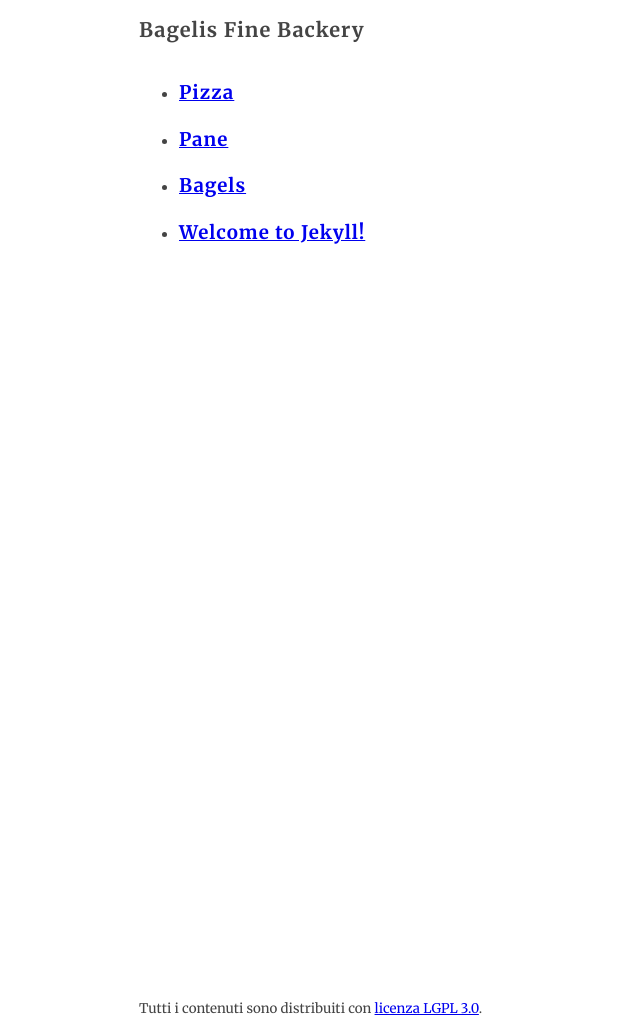
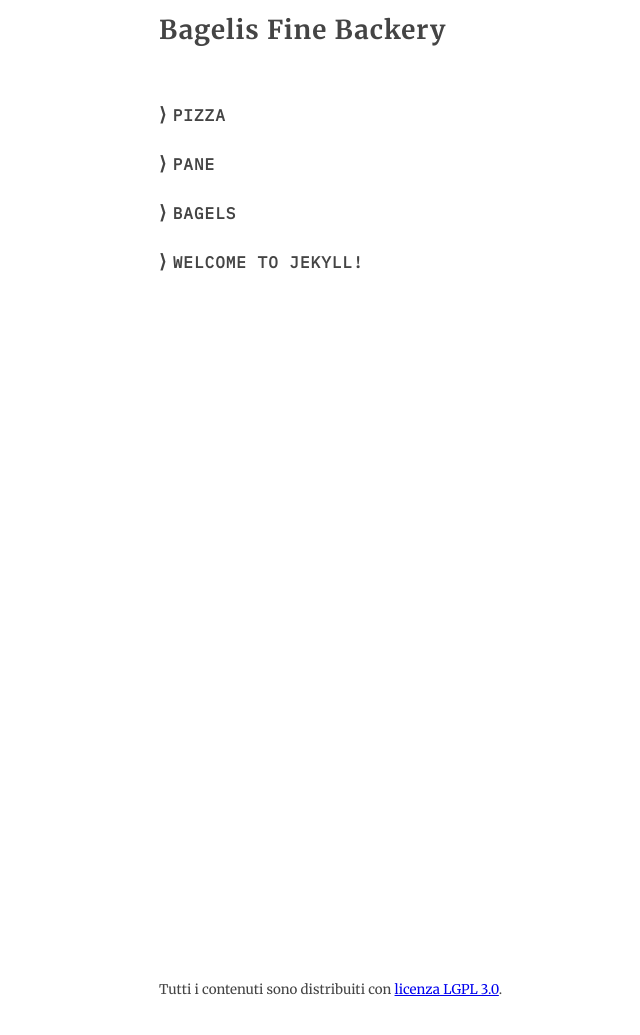
Before and after one commit to leeppolis/bagelis, a Jekyll site: the page built from index.markdown, in a window 1280 px wide. Shown: the whole page, without its empty margins (51-691 px from the left). Built offline with Jekyll 4.4.1, drawn with Linux system fonts in a browser that asks for light colours.

Commit message:
New template changes

```diff
--- a/_layouts/home.html
+++ b/_layouts/home.html
@@ -1,7 +1,7 @@
 ---
 layout: default
 ---
-<div class="bg-home">
+<div class="bg-container bg-home">
     {%- if page.title -%}
     <h1 class="page-heading">{{ page.title }}</h1>
     {%- endif -%}
@@ -14,7 +14,7 @@ layout: default
       {%- for post in site.posts -%}
       <li>
         <h3>
-          <a class="post-link" href="{{ post.url | relative_url }}">
+          <span class="bullet">⟩</span> <a class="post-link" href="{{ post.url | relative_url }}">
             {{ post.title | escape }}
           </a>
         </h3>
--- a/assets/css/style.css
+++ b/assets/css/style.css
@@ -1,3 +1,7 @@
+* {
+    box-sizing: border-box;
+}
+
 body {
     background: #fff;
     color: #444;
@@ -25,7 +29,7 @@ h1, h2, h3, h4, h5 {
 
 .bg-header h1 {
     color: #444;
-    font-size: 20px;
+    font-size: 22px;
     line-height: 40px;
     margin: 0;
     padding: 0;
@@ -43,6 +47,7 @@ h1, h2, h3, h4, h5 {
     }
 
     .bg-header h1 {
+        font-size: 26px;
         line-height: 60px;
     }
 }
@@ -69,8 +74,37 @@ h1, h2, h3, h4, h5 {
     height: auto;
     margin: 0 auto;
     max-width: 900px;
-    padding: 0 20px;
+    padding: 40px 20px;
     width: auto;
+}
+
+/* Home */
+
+.post-list,
+.post-list li {
+    list-style: none;
+    margin: 0;
+    padding: 0;
+}
+
+.post-list li {
+    margin-bottom: 20px;
+}
+
+.post-list h3 {
+    margin: 0;
+}
+
+.post-list a {
+    color: #444;
+    font-family: 'IBM Plex Mono', monospace;
+    font-size: 16px;
+    text-decoration: none;
+    text-transform: uppercase;
+}
+
+.post-list .bullet {
+    font-family: 'IBM Plex Mono', monospace;
 }
 
 
```
